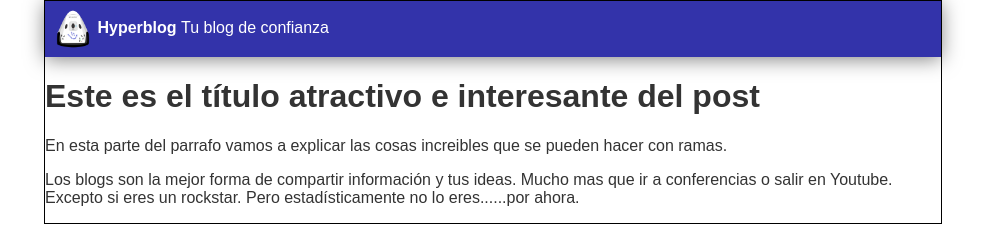
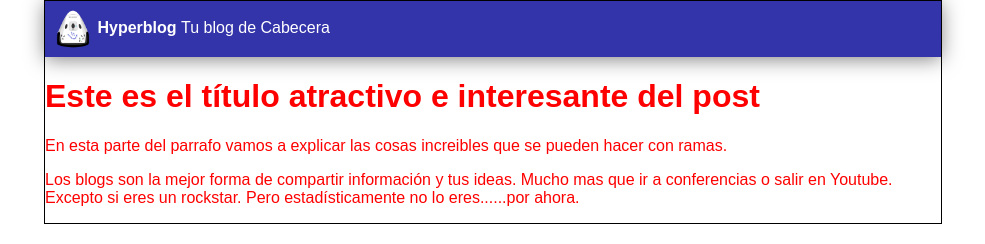
Before and after one commit to riosraul/Hyperblog, a plain HTML site: page Blogpost.html in a window 1280 px wide. Shown: the whole page, without its empty margins (147-1132 px from the left). Drawn offline with Linux system fonts and the light colour scheme.

Commit message:
Modifique la cabecera y el color del texto

```diff
--- a/Blogpost.html
+++ b/Blogpost.html
@@ -12,7 +12,7 @@
         <div id="cabecera">
             <img id="logo" src="imagenes/dragon.png" />
             Hyperblog
-            <span id="tagline">Tu blog de confianza</span>
+            <span id="tagline">Tu blog de Cabecera</span>
 
         </div>
         <div id="post">
--- a/css/style.css
+++ b/css/style.css
@@ -1,6 +1,6 @@
 body
 {
-    color: #333;
+    color: red;
     text-align: center;
     font-family: Arial, Helvetica, sans-serif;
     font-size: 16px;
```
